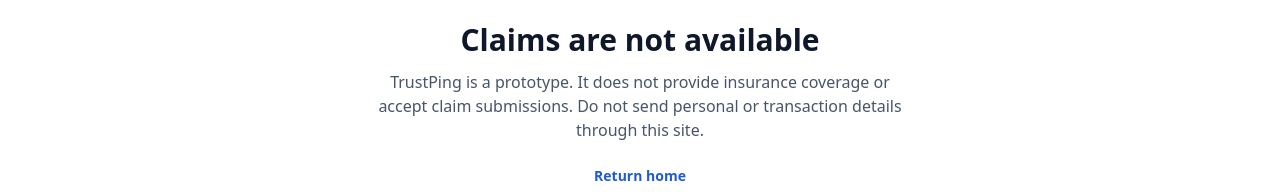
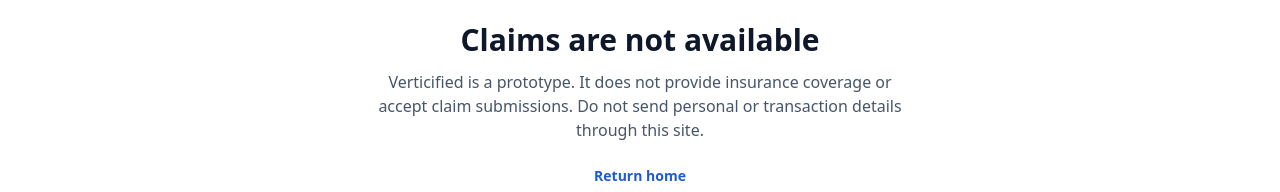
Before and after one commit to jjeb6894/trustping, a Next.js app: page /claims in a window 1280 px wide. Shown: the part 188-380 px from the top of the page. Built offline with nearby package versions, Linux system fonts and the light colour scheme.

Commit message:
Rebrand site as Verticified

```diff
--- a/app/claims/page.tsx
+++ b/app/claims/page.tsx
@@ -5,7 +5,7 @@
     <div className="mx-auto max-w-xl px-6 py-24 text-center">
       <h1 className="text-3xl font-bold text-slate-900">Claims are not available</h1>
       <p className="mt-3 text-slate-600">
-        TrustPing is a prototype. It does not provide insurance coverage or accept claim
+        Verticified is a prototype. It does not provide insurance coverage or accept claim
         submissions. Do not send personal or transaction details through this site.
       </p>
       <Link href="/" className="mt-6 inline-block text-sm font-semibold text-brand-600 hover:underline">
```
